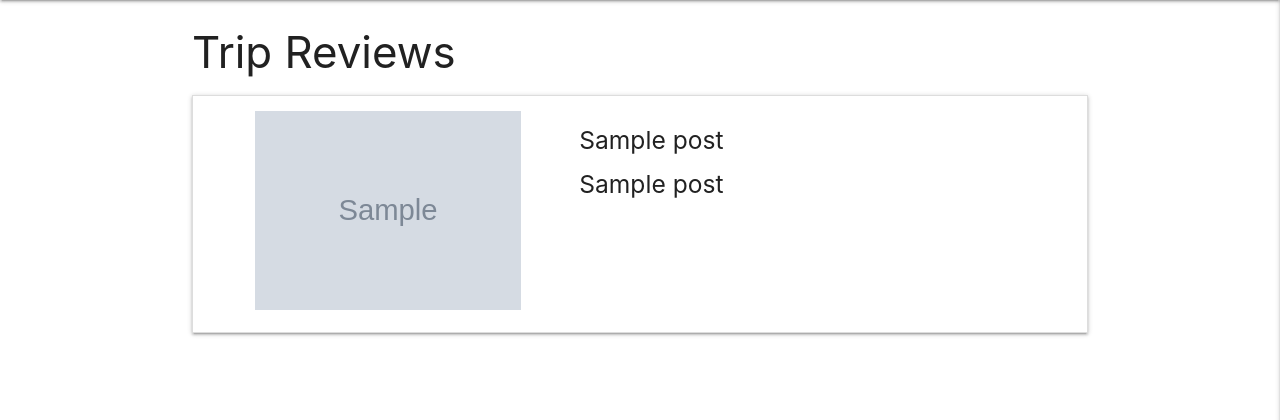
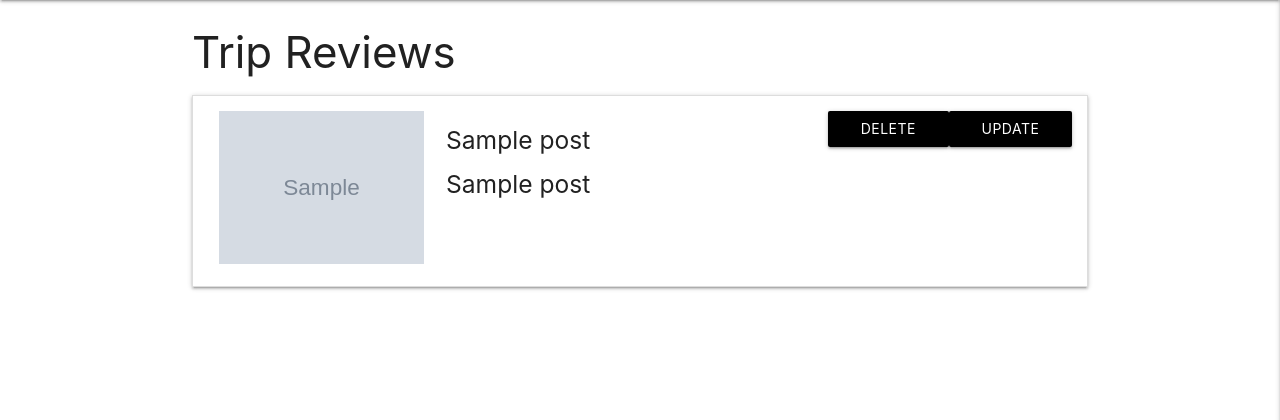
Before and after one commit to scotty-james/Milestone-Project-3--North-Coast-500, a Flask app: page /get_posts in a window 1280 px wide. Shown: the part 64-484 px from the top of the page. Run offline with Flask 2, Linux system fonts and the light colour scheme; grey boxes marked "Sample" are stand-in pictures; a database or web service that is not in the repository returns one stand-in record (values such as "Sample title"); some libraries are stand-ins or nearby versions.

Commit message:
Add delete and Edit buttons

```diff
--- a/templates/posts.html
+++ b/templates/posts.html
@@ -17,6 +17,10 @@
                     <h5></i>{{ post.post_title }}</h5>
                     <h5></i>{{ post.category_name }}</h5>
                 </div>
+
+                <a href="" class="not-collapse btn black">Delete Review</a>
+                <a href="" class="not-collapse btn black">Update Review</a>
+
             </div>
 
             <div class="col s9"></div>
```
